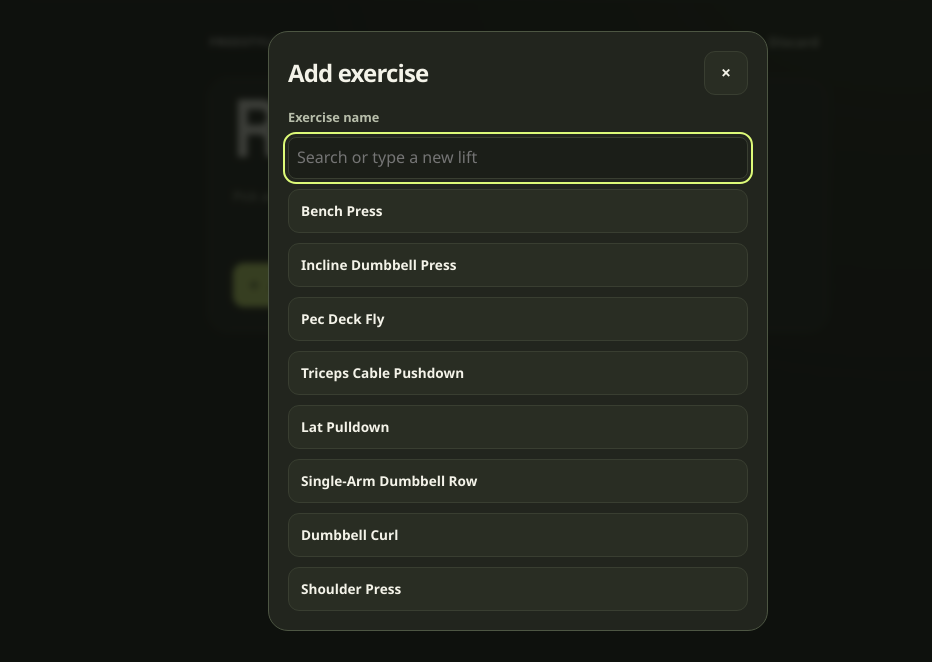
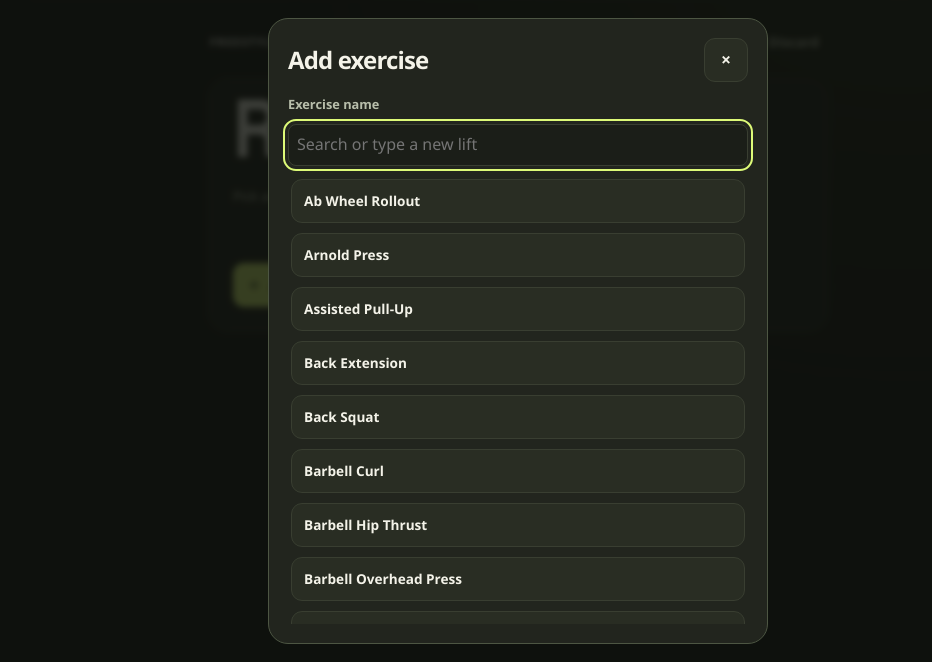
Before and after one commit to manikrahuja4/gym_tracker, a website with bundled scripts: page index.html in a window 1280 px wide. Both pictures are taken after a click on the button "Start empty workout". Shown: the part 69-731 px from the top of the page, without its empty margins (122-1054 px from the left). Built offline with nearby package versions, Linux system fonts and the light colour scheme.

Commit message:
Expand the exercise library and add instant search

```diff
--- a/app.js
+++ b/app.js
@@ -1,7 +1,7 @@
 import {
   uid, dayKey, fromDay, initialState, blankExercise, startWorkout, historyFor, setDefaults,
   coach, moveNext, logSet, undoSet, finishWorkout, setCount, volume, rounded, validBackup,
-  addDefaultForearms, plannedItems, estimateWorkoutMinutes, editSet,
+  initializeLibrary, searchExercises, plannedItems, estimateWorkoutMinutes, editSet,
   workoutTemplates, addWorkoutTemplate, displayWeight, inputWeightInKg,
 } from './training.js';
 
@@ -52,7 +52,7 @@ try {
   if (saved) {
     const parsed = JSON.parse(saved);
     if (!validBackup(parsed)) throw new Error('Invalid training log');
-    state = addDefaultForearms(parsed);
+    state = initializeLibrary(parsed);
   }
 } catch {
   storageProblem = true;
@@ -85,7 +85,7 @@ function update(change, replace = false) {
     if (disk !== null && !replace) {
       const parsed = JSON.parse(disk);
       if (!validBackup(parsed)) throw new Error('Invalid training log');
-      addDefaultForearms(parsed);
+      initializeLibrary(parsed);
       if (JSON.stringify(parsed) !== JSON.stringify(state) && !storageProblem) {
         state = parsed;
         draft = null;
@@ -97,7 +97,7 @@ function update(change, replace = false) {
     }
     const next = structuredClone(state);
     change(next);
-    addDefaultForearms(next);
+    initializeLibrary(next);
     localStorage.setItem(storageKey, JSON.stringify(next));
     state = next;
     storageProblem = false;
@@ -372,7 +372,7 @@ function templates() {
   }).join('') + '</div>');
 }
 
-const options = selected => state.exercises.map(exercise => '<option value="' + escape(exercise.id) + '"' +
+const options = selected => searchExercises(state.exercises, '').map(exercise => '<option value="' + escape(exercise.id) + '"' +
   (exercise.id === selected ? ' selected' : '') + '>' + escape(exercise.name) + '</option>').join('');
 const field = (label, name, value, attrs = '') =>
   '<label>' + label + '<input name="' + name + '" value="' + escape(value) + '" ' + attrs + '></label>';
@@ -382,7 +382,7 @@ function pickExercise(mode) {
   openDialog(mode === 'swap' ? 'Swap exercise' : 'Add exercise', '<form data-form="pick" data-mode="' + mode + '">' +
     '<label for="exercise-search">Exercise name</label><input id="exercise-search" type="search" name="query" ' +
     'maxlength="80" autocomplete="off" placeholder="Search or type a new lift">' +
-    '<div id="exercise-results" class="dialog-list" aria-label="Matching exercises"></div></form>');
+    '<div id="exercise-results" class="dialog-list exercise-results" aria-label="Matching exercises"></div></form>');
   renderExerciseResults();
 }
 
@@ -390,11 +390,13 @@ function renderExerciseResults() {
   const input = dialog.querySelector('#exercise-search');
   const query = input.value.trim();
   const normal = query.toLowerCase();
-  const matches = state.exercises.filter(exercise => exercise.name.toLowerCase().includes(normal));
-  dialog.querySelector('#exercise-results').innerHTML = matches.slice(0, 8).map(exercise =>
+  const matches = searchExercises(state.exercises, query);
+  const results = dialog.querySelector('#exercise-results');
+  results.innerHTML = matches.map(exercise =>
     action('pick-lift', escape(exercise.name), 'secondary', 'data-id="' + escape(exercise.id) + '"')).join('') +
     (query && !matches.some(exercise => exercise.name.toLowerCase() === normal)
       ? submit('Create “' + escape(query) + '”') : '');
+  results.scrollTop = 0;
 }
 
 function selectWorkoutExercise(name, id, mode) {
@@ -456,10 +458,22 @@ function routineEditor(routine, fromRecap = false) {
 }
 
 function library() {
-  openDialog('Exercise library', '<div class="dialog-list">' + action('exercise-editor', icon('plus') + ' New exercise', 'primary') +
-    [...state.exercises].sort((a, b) => a.name.localeCompare(b.name)).map(exercise => action('exercise-editor',
+  openDialog('Exercise library', '<div class="dialog-list"><label>Search exercises' +
+    '<input id="library-search" type="search" autocomplete="off" placeholder="e.g. dumbbell row"></label>' +
+    action('exercise-editor', icon('plus') + ' New exercise', 'secondary') +
+    '<div id="library-results" class="dialog-list exercise-results" aria-label="Matching exercises"></div></div>');
+  renderLibraryResults();
+}
+
+function renderLibraryResults() {
+  const query = dialog.querySelector('#library-search').value;
+  const results = dialog.querySelector('#library-results');
+  const matches = searchExercises(state.exercises, query);
+  results.innerHTML = matches.length ? matches.map(exercise => action('exercise-editor',
       '<span>' + escape(exercise.name) + '</span><span class="meta">' + weightLabel(exercise.increment) + ' step</span>',
-      'secondary', 'data-id="' + escape(exercise.id) + '"')).join('') + '</div>');
+      'secondary', 'data-id="' + escape(exercise.id) + '"')).join('') :
+    '<p class="meta" role="status">No matching exercises.</p>';
+  results.scrollTop = 0;
 }
 
 function editExercise(id, mode) {
@@ -708,6 +722,7 @@ document.addEventListener('click', event => {
 document.addEventListener('input', event => {
   if (event.target.closest('#set-form') && event.target.matches('input')) updateDraft();
   else if (event.target.id === 'exercise-search') renderExerciseResults();
+  else if (event.target.id === 'library-search') renderLibraryResults();
 });
 
 document.addEventListener('change', event => {
@@ -855,7 +870,7 @@ window.addEventListener('storage', event => {
   try {
     const next = JSON.parse(event.newValue);
     if (!validBackup(next)) return;
-    state = addDefaultForearms(next);
+    state = initializeLibrary(next);
     draft = null;
     recap = null;
     storageProblem = false;
--- a/styles.css
+++ b/styles.css
@@ -263,6 +263,9 @@ dialog .file-picker { position:relative; color:var(--ink); display:grid; text-al
 .logging .toast { bottom:125px; }
 .template-choice small { display:block; color:var(--muted); margin-top:3px; }
 dialog h3 { margin:0; font-size:.95rem; }
+.exercise-results { max-height:min(56vh, 450px); overflow-y:auto; padding:3px; align-content:start; }
+.exercise-results .button { justify-content:space-between; text-align:left; }
+.exercise-results .meta { flex-shrink:0; }
 @media (max-width:699px) {
   .log-dock { bottom:calc(56px + env(safe-area-inset-bottom)); }
   .logging .shell { padding-bottom:calc(185px + env(safe-area-inset-bottom)); }
--- a/sw.js
+++ b/sw.js
@@ -1,4 +1,4 @@
-const CACHE = 'training-log-v9';
+const CACHE = 'training-log-v10';
 const ASSETS = ['./', './index.html', './styles.css', './app.js', './training.js',
   './app.webmanifest', './icon-192.png', './icon-512.png'];
 
--- a/training.js
+++ b/training.js
@@ -17,6 +17,76 @@ const forearms = [
   ['default-reverse-wrist-curl', 'Reverse Wrist Curls', 2, 12, 20],
   ['default-wrist-rotation', 'Wrist Rotations', 1, 10, 15],
 ];
+
+const libraryExercises = [
+  'Dumbbell Bench Press', 'Incline Barbell Bench Press', 'Decline Bench Press', 'Close-Grip Bench Press',
+  'Machine Chest Press', 'Dumbbell Fly', 'Cable Fly', 'Push-Up', 'Chest Dip',
+  'Pull-Up', 'Chin-Up', 'Assisted Pull-Up', 'Neutral-Grip Lat Pulldown', 'Straight-Arm Pulldown',
+  'Barbell Row', 'Seated Cable Row', 'Chest-Supported Dumbbell Row', 'T-Bar Row', 'Machine Row',
+  'Dumbbell Shoulder Press', 'Barbell Overhead Press', 'Arnold Press', 'Cable Lateral Raise',
+  'Dumbbell Front Raise', 'Reverse Pec Deck Fly', 'Dumbbell Shrug',
+  'Barbell Curl', 'EZ-Bar Curl', 'Hammer Curl', 'Incline Dumbbell Curl', 'Preacher Curl', 'Cable Curl',
+  'Reverse Curl', 'Rope Triceps Pushdown', 'Overhead Cable Triceps Extension', 'Skull Crusher',
+  'Dumbbell Triceps Kickback', 'Triceps Dip', 'Farmer’s Carry', 'Dead Hang',
+  'Back Squat', 'Front Squat', 'Hack Squat', 'Smith Machine Squat', 'Bulgarian Split Squat',
+  'Walking Lunge', 'Reverse Lunge', 'Step-Up', 'Leg Extension', 'Seated Leg Curl', 'Lying Leg Curl',
+  'Conventional Deadlift', 'Sumo Deadlift', 'Trap Bar Deadlift', 'Barbell Romanian Deadlift',
+  'Barbell Hip Thrust', 'Glute Bridge', 'Cable Pull-Through', 'Back Extension',
+  'Hip Abduction', 'Hip Adduction', 'Seated Calf Raise', 'Leg Press Calf Raise',
+  'Cable Crunch', 'Hanging Leg Raise', 'Reverse Crunch', 'Ab Wheel Rollout', 'Pallof Press',
+  'Machine Ab Crunch', 'Bird Dog', 'Kneeling Cable Wood Chop',
+];
+
+const exerciseAliases = {
+  'bench press':['barbell bench press', 'flat bench press'],
+  'back squat':['squat', 'barbell squat'],
+  'conventional deadlift':['deadlift'],
+  'barbell romanian deadlift':['romanian deadlift', 'barbell rdl'],
+  'dumbbell romanian deadlift':['dumbbell rdl', 'db rdl'],
+  'barbell overhead press':['ohp', 'military press'],
+  'bulgarian split squat':['bss'],
+  'reverse pec deck fly':['rear delt machine'],
+};
+
+const exerciseWords = name => name.toLowerCase().replace(/['’]/g, '').replace(/[^\p{L}\p{M}\p{N}]+/gu, ' ').trim();
+
+function matchingNames(name) {
+  const key = exerciseWords(name);
+  return [key, ...(exerciseAliases[key] ?? [])];
+}
+
+export function searchExercises(exercises, query) {
+  const normalized = exerciseWords(query).replace(/\bdb\b/g, 'dumbbell').replace(/\brdl\b/g, 'romanian deadlift');
+  const words = normalized ? normalized.split(' ') : [];
+  return exercises.map(exercise => {
+    const names = matchingNames(exercise.name);
+    const score = names.includes(normalized) ? 0 : names.some(name => name.startsWith(normalized)) ? 1 :
+      names.some(name => words.every(word => name.includes(word))) ? 2 : Infinity;
+    return { exercise, score };
+  }).filter(match => Number.isFinite(match.score))
+    .sort((a, b) => a.score - b.score || a.exercise.name.localeCompare(b.exercise.name))
+    .map(match => match.exercise);
+}
+
+export function initializeLibrary(state) {
+  addDefaultForearms(state);
+  const names = new Set(state.exercises.map(row => exerciseWords(row.name)));
+  const ids = new Set(state.exercises.map(row => row.id));
+  const defaults = [...workoutTemplates.flatMap(template => template.routines
+    .flatMap(([, , , rows]) => rows.map(([name, , , , alias]) => [name, 2.5, alias]))),
+    ...forearms.map(([, name]) => [name, 0.5]),
+    ...libraryExercises.map(name => [name, 2.5])];
+  for (const [name, increment, alias] of defaults) {
+    const key = exerciseWords(name);
+    const id = 'library-' + key.replaceAll(' ', '-');
+    if (ids.has(id) || matchingNames(name).some(candidate => names.has(candidate)) ||
+        (alias && names.has(exerciseWords(alias)))) continue;
+    state.exercises.push({ id, name, increment });
+    ids.add(id);
+    names.add(key);
+  }
+  return state;
+}
 
 export const workoutTemplates = [
   { id:'upper', name:'Upper-body split', description:'Chest & Triceps, Back & Biceps, Shoulders', routines:starter },
@@ -104,12 +174,8 @@ export function addDefaultForearms(state) {
 
 export function initialState({ empty = false } = {}) {
   const state = { version:1, exercises:[], routines:[], sessions:[], active:null, rest:90, nextId:null };
-  if (empty) {
-    for (const template of workoutTemplates) {
-      for (const [, , , rows] of template.routines) templateItems(state, rows);
-    }
-  } else addDefaultSplit(state);
-  return state;
+  if (!empty) addDefaultSplit(state);
+  return initializeLibrary(state);
 }
 
 export function plannedItems(state, routine, day = dayKey()) {
```
Also changed, not shown: training.test.js (+17 -1 lines).
